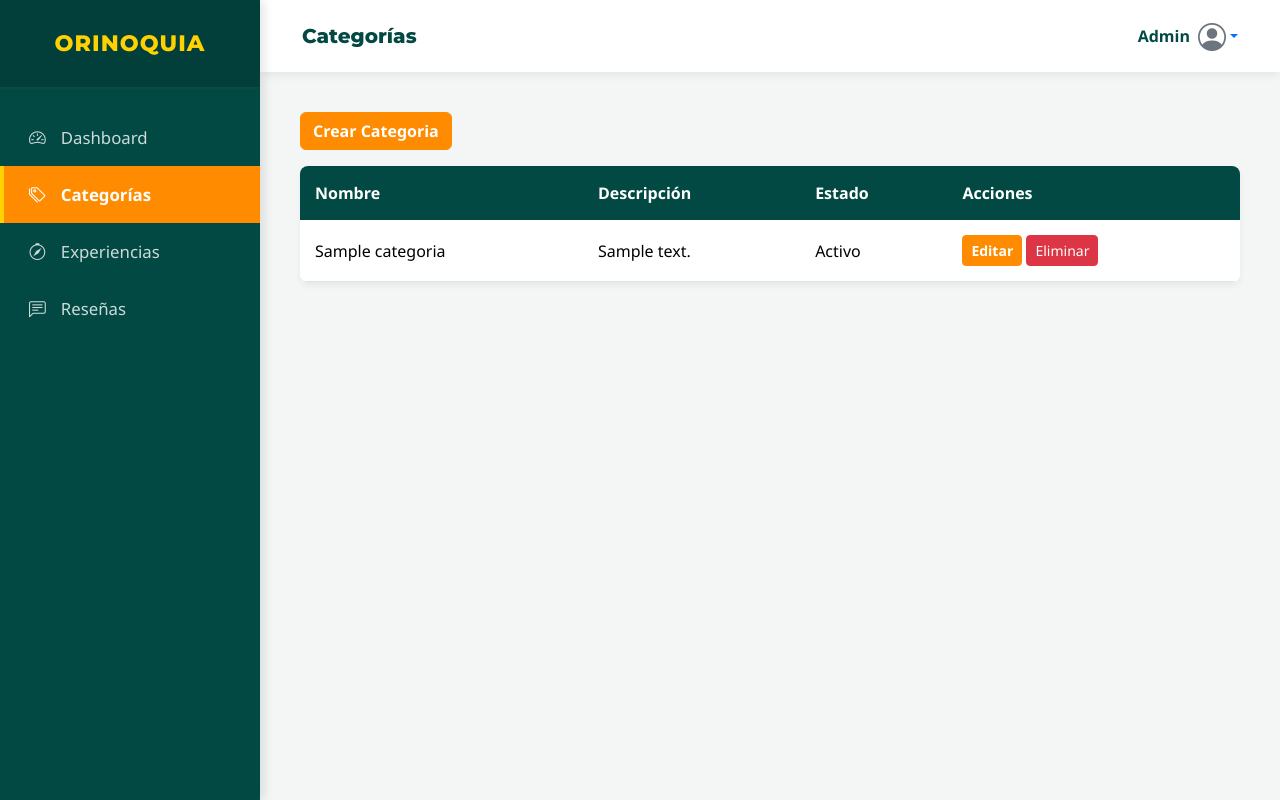
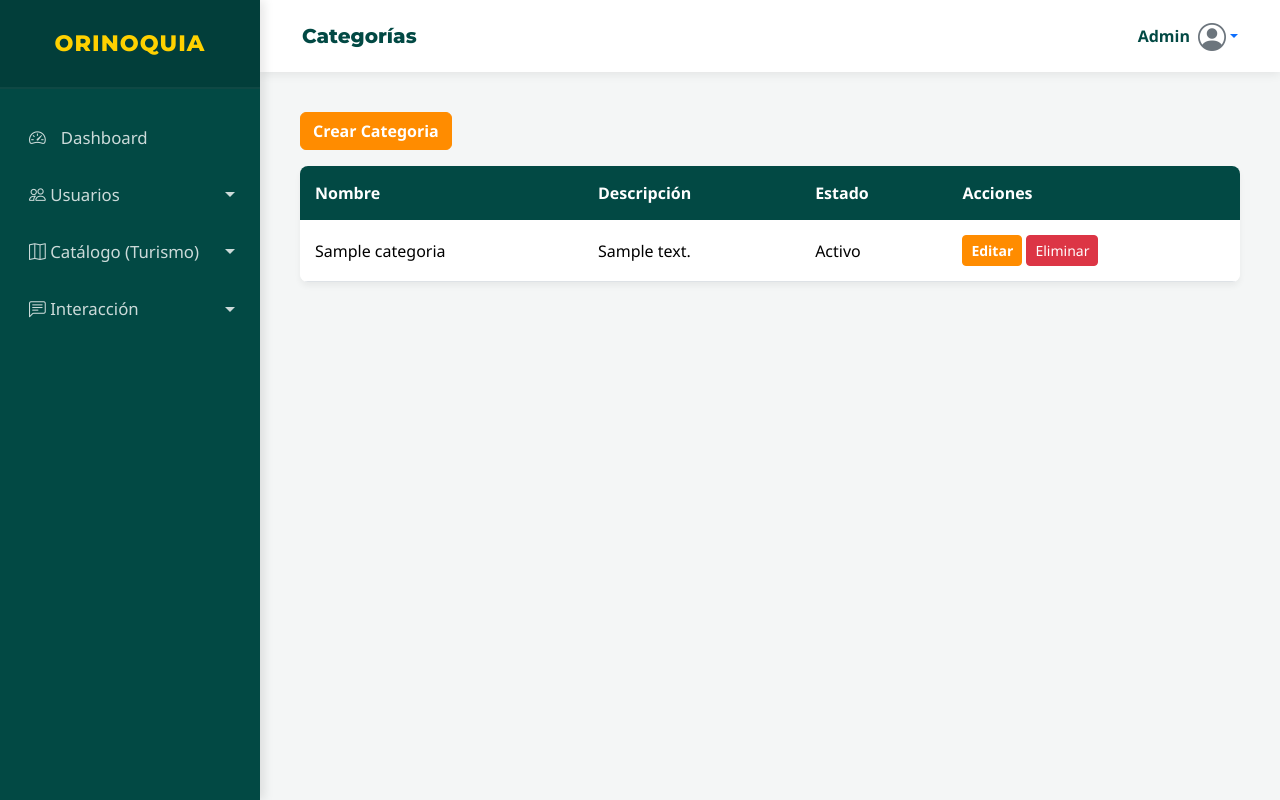
Before and after one commit to AntonyBotelloH/Orinoquia-Explorer, a Django app: page /experiencias/categoria/ in a window 1280 px wide. Run offline with Django 5.2, Linux system fonts and the light colour scheme; tables that the repository leaves empty hold one stand-in row (values such as "Sample post").

Commit message:
feat: add base admin template with sidebar and navigation

```diff
--- a/templates/partials/base-admin.html
+++ b/templates/partials/base-admin.html
@@ -23,14 +23,44 @@
                 <li>
                     <a href="#"><i class="bi bi-speedometer2"></i> Dashboard</a>
                 </li>
+
+                <!-- Módulo Usuarios -->
                 <li>
-                    <a href="{% url 'categoria_listar' %}"><i class="bi bi-tags"></i> Categorías</a>
+                    <a href="#usuariosSubmenu" data-bs-toggle="collapse" aria-expanded="false" class="dropdown-toggle d-flex justify-content-between align-items-center">
+                        <span><i class="bi bi-people"></i> Usuarios</span>
+                    </a>
+                    <ul class="collapse list-unstyled" id="usuariosSubmenu">
+                        <li>
+                            <a href="{% url 'listar_usuarios' %}" class="ms-3"><i class="bi bi-list-ul"></i> Listar Usuarios</a>
+                        </li>
+                    </ul>
                 </li>
+
+                <!-- Módulo Catálogo -->
                 <li>
-                    <a href="{% url 'experiencia_listar' %}"><i class="bi bi-compass"></i> Experiencias</a>
+                    <a href="#catalogoSubmenu" data-bs-toggle="collapse" aria-expanded="false" class="dropdown-toggle d-flex justify-content-between align-items-center">
+                        <span><i class="bi bi-map"></i> Catálogo (Turismo)</span>
+                    </a>
+                    <ul class="collapse list-unstyled" id="catalogoSubmenu">
+                        <li>
+                            <a href="{% url 'categoria_listar' %}" class="ms-3"><i class="bi bi-tags"></i> Categorías</a>
+                        </li>
+                        <li>
+                            <a href="{% url 'experiencia_listar' %}" class="ms-3"><i class="bi bi-compass"></i> Experiencias</a>
+                        </li>
+                    </ul>
                 </li>
+
+                <!-- Módulo Interacción -->
                 <li>
-                    <a href="#"><i class="bi bi-chat-left-text"></i> Reseñas</a>
+                    <a href="#interaccionSubmenu" data-bs-toggle="collapse" aria-expanded="false" class="dropdown-toggle d-flex justify-content-between align-items-center">
+                        <span><i class="bi bi-chat-left-text"></i> Interacción</span>
+                    </a>
+                    <ul class="collapse list-unstyled" id="interaccionSubmenu">
+                        <li>
+                            <a href="{% url 'resena_listar' %}" class="ms-3"><i class="bi bi-star"></i> Reseñas</a>
+                        </li>
+                    </ul>
                 </li>
             </ul>
         </nav>
```
